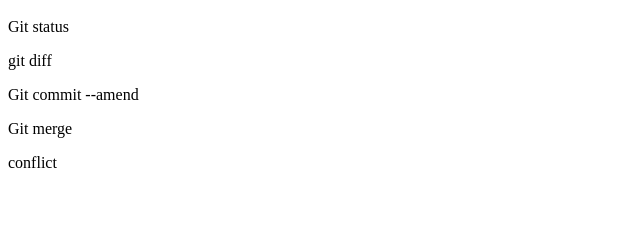
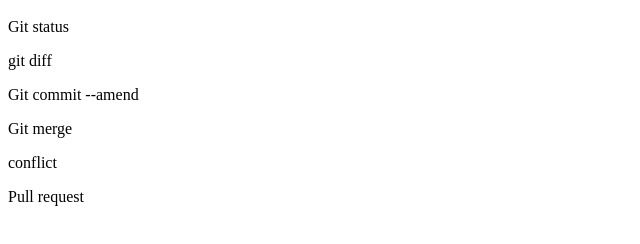
Before and after one commit to shiba-git/startbootstrap, a plain HTML site: page index.html in a window 1280 px wide. Shown: the part 48-292 px from the top of the page, without its empty margins (0-640 px from the left). Drawn offline with Linux system fonts and the light colour scheme.

Commit message:
pull request

```diff
--- a/index.html
+++ b/index.html
@@ -4,3 +4,4 @@
 <p>Git commit --amend </p>
 <p>Git merge</p>
 <p>conflict</p>
+<p>Pull request</p>
```
